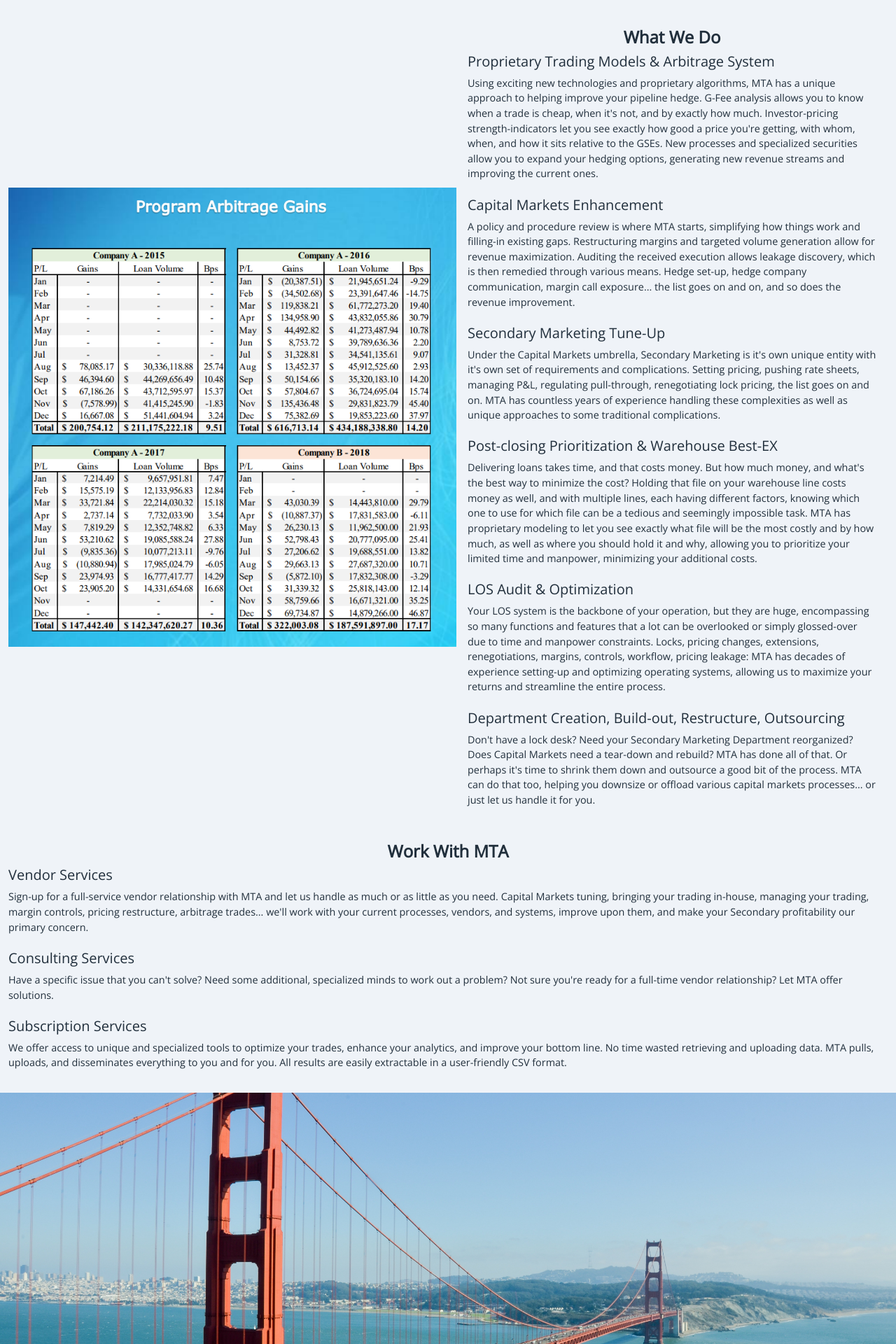
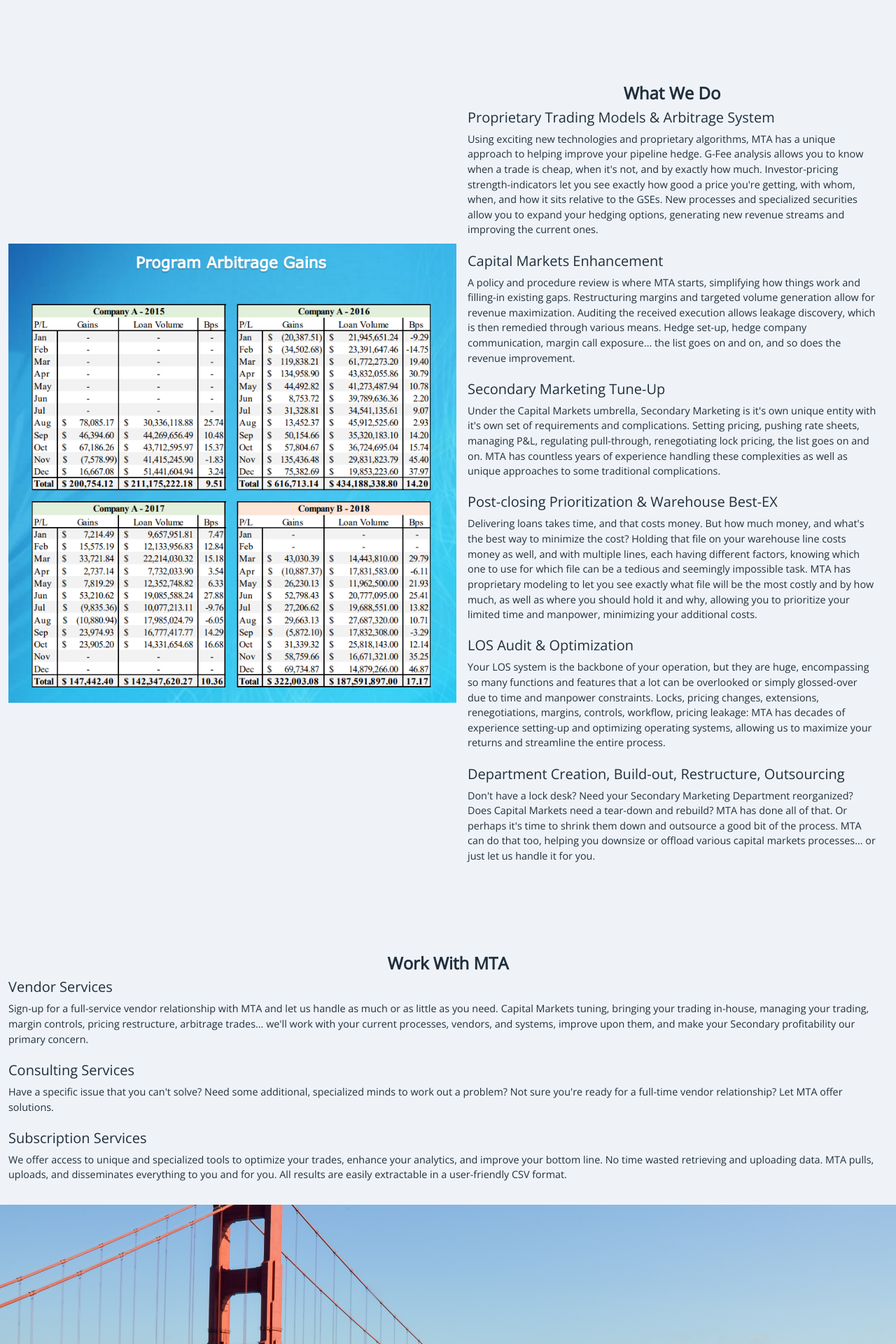
Before and after one commit to MTA-Trader/Front-Page, a React (Create React App) app: page / in a window 1280 px wide. Shown: the part 880-2800 px from the top of the page at 70% size. Built offline with nearby package versions, Linux system fonts and the light colour scheme.

Commit message:
Spacing edits

```diff
--- a/src/components/Footer.js
+++ b/src/components/Footer.js
@@ -1,7 +1,7 @@
 import { Card } from 'reactstrap'
 
 const Footer = props => {
-    return <Card style={{ margin: "5rem 0 2rem 0", backgroundColor: "#F8F8FF" }} >
+    return <Card style={{ margin: "2rem 0 2rem 0", backgroundColor: "#F8F8FF" }} >
         <div style={{ display: "flex", justifyContent: "space-evenly", color: "#273746", padding: "0.5rem" }}>
             <div>
                 <div>Mortgage Trading Analytics, LLC</div>
--- /dev/null
+++ b/src/components/Spacer.js
@@ -0,0 +1,5 @@
+const Spacer = props => {
+    return <div style={{height: "7rem"}}></div>
+}
+
+export default Spacer
--- a/src/pages/Home.js
+++ b/src/pages/Home.js
@@ -1,11 +1,12 @@
 import { Container } from "reactstrap"
 
+import Spacer from '../components/Spacer'
 import Footer from "../components/Footer"
 
 const HomePage = props => {
     return <Container style={{ maxWidth: "85rem" }}>
-        <img className="full-width" style={{ objectFit: "cover", height: "30rem" }} src="../../images/transamerica-pyramid.jpg" alt="Transamerica Pyramid" />
-        <div style={{ margin: "2rem 0 2rem 0" }}>
+        <img className="full-width" style={{ marginBottom: "2rem", objectFit: "cover", height: "30rem" }} src="../../images/transamerica-pyramid.jpg" alt="Transamerica Pyramid" />
+        <div>
             <h4 style={{ fontWeight: 600, textAlign: "center" }}>Who We Are</h4>
             Mortgage Trading Analytics, LLC (MTA) is a capital markets optimization shop, specializing in risk management and trading arbitrage with a focus on technology. Cultivating and creating various trading opportunities as well as analyzing multiple secondary marketing sales options allows MTA to bridge the gap between where you are and where you want to be.
             <br /><br />
@@ -13,6 +14,7 @@
             <br /><br />
             In addition to risk management and trading arbitrage, MTA is well-versed in strategic consulting services, specializing in problem detection and resolution. Previous assignments run the gamut: operational tuning, system build-outs, code reconciliation, financial modeling, forecasting, pipeline metrics, custom analytics, best-ex sales solutions, trade improvement, department creation.
         </div>
+        <Spacer />
         <div style={{ display: "flex", alignItems: "center", flexWrap: "wrap" }}>
             <img style={{ flexBasis: "auto", flexGrow: 1, minWidth: 0, maxWidth: "40rem" }} src="../../images/gains.png" alt="Gains" />
             <div style={{ flexBasis: "20rem", flexGrow: 2, padding: "1rem" }}>
@@ -24,7 +26,7 @@
                 A policy and procedure review is where MTA starts, simplifying how things work and filling-in existing gaps. Restructuring margins and targeted volume generation allow for revenue maximization. Auditing the received execution allows leakage discovery, which is then remedied through various means. Hedge set-up, hedge company communication, margin call exposure... the list goes on and on, and so does the revenue improvement.
                 <br /><br />
                 <h5>Secondary Marketing Tune-Up</h5>
-                Under the Capital Markets umbrella, Secondary Marketing is it's own unique entity with it's own set of requirements and complications. Setting pricing, pushing rate sheets, managing P&L, regulating pull-through, renegotiating lock pricing, the list goes on and on. MTA has countless years of experience handling these complexities as well as unique approaches to some traditional complications.
+                Under the Capital Markets umbrella, Secondary Marketing is it's own unique entity with it's own set of requirements and complications. Setting pricing, pushing rate sheets, managing P&#38;L, regulating pull-through, renegotiating lock pricing, the list goes on and on. MTA has countless years of experience handling these complexities as well as unique approaches to some traditional complications.
                 <br /><br />
                 <h5>Post-closing Prioritization &#38; Warehouse Best-EX</h5>
                 Delivering loans takes time, and that costs money. But how much money, and what's the best way to minimize the cost? Holding that file on your warehouse line costs money as well, and with multiple lines, each having different factors, knowing which one to use for which file can be a tedious and seemingly impossible task. MTA has proprietary modeling to let you see exactly what file will be the most costly and by how much, as well as where you should hold it and why, allowing you to prioritize your limited time and manpower, minimizing your additional costs.
@@ -36,7 +38,8 @@
                 Don't have a lock desk? Need your Secondary Marketing Department reorganized? Does Capital Markets need a tear-down and rebuild? MTA has done all of that. Or perhaps it's time to shrink them down and outsource a good bit of the process. MTA can do that too, helping you downsize or offload various capital markets processes... or just let us handle it for you.
             </div>
         </div>
-        <div style={{ margin: "2rem 0 2rem 0" }}>
+        <Spacer />
+        <div>
             <h4 style={{ fontWeight: 600, textAlign: "center" }}>Work With MTA</h4>
             <h5>Vendor Services</h5>
             Sign-up for a full-service vendor relationship with MTA and let us handle as much or as little as you need. Capital Markets tuning, bringing your trading in-house, managing your trading, margin controls, pricing restructure, arbitrage trades... we'll work with your current processes, vendors, and systems, improve upon them, and make your Secondary profitability our primary concern.
@@ -49,7 +52,7 @@
             No time wasted retrieving and uploading data. MTA pulls, uploads, and disseminates everything to you and for you.
             All results are easily extractable in a user-friendly CSV format.
         </div>
-        <img className="full-width" style={{ objectFit: "cover", height: "30rem" }} src="../../images/golden-gate-bridge.jpg" alt="SF Golden Gate Bridge" />
+        <img className="full-width" style={{ marginTop: "2rem", objectFit: "cover", height: "30rem" }} src="../../images/golden-gate-bridge.jpg" alt="SF Golden Gate Bridge" />
         <Footer />
     </Container>
 }
```
